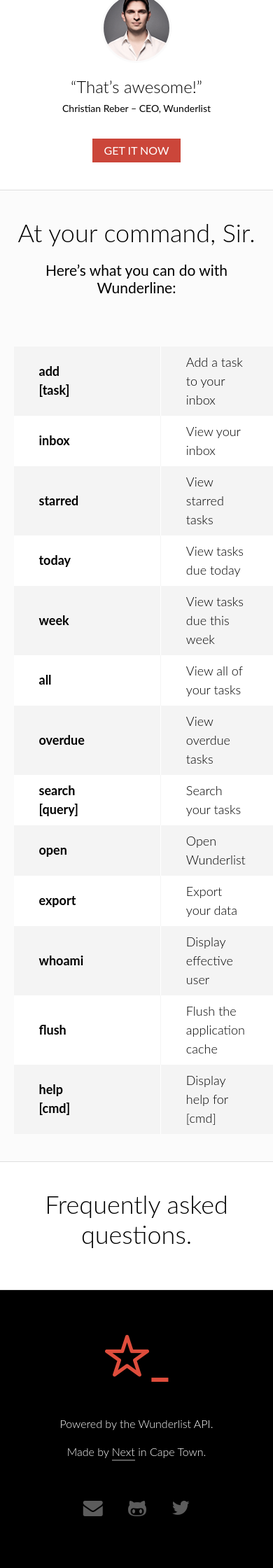
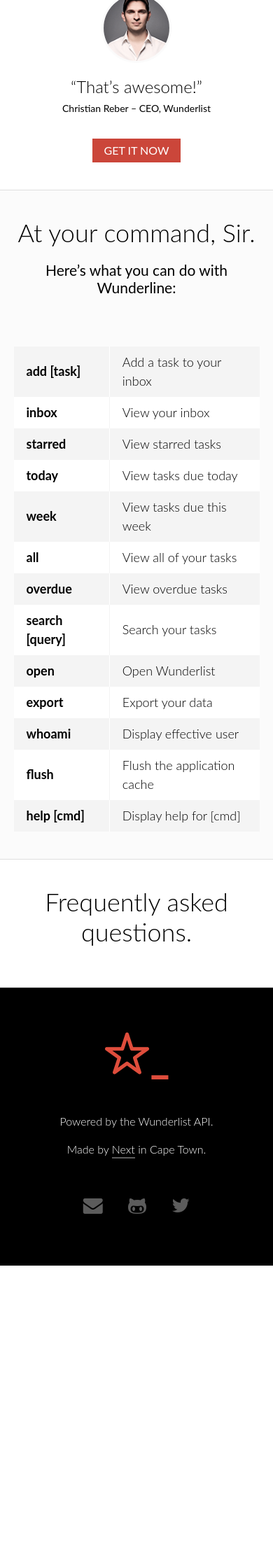
Before and after one commit to wayneashleyberry/wunderline, a Jekyll site: the page built from index.html, in a window 390 px wide. Shown: the part 1014-3254 px from the top of the page at 70% size. Built offline with Jekyll 4.4.1, drawn with Linux system fonts in a browser that asks for light colours; some web fonts are replaced; after the commit the page ends 2822 px from its top, so only the background shows below that.

Commit message:
(more) responsive table

```diff
--- a/_sass/base/table.scss
+++ b/_sass/base/table.scss
@@ -29,11 +29,27 @@
     }
 
     th {
-        padding: 0.5em 6em 0.5em 2em;
+        padding: 0.5em 1em;
     }
 
     td {
         font-weight: $weight-light;
-        padding: 0.5em 6em 0.5em 2em;
+        padding: 0.5em 1em;
     }
 }
+
+@media all and (min-width: $bp-small) {
+
+    table {
+
+        th {
+            padding-right: 6em;
+            padding-left: 2em;
+        }
+
+        td {
+            padding-right: 6em;
+            padding-left: 2em;
+        }
+    }
+}
```
